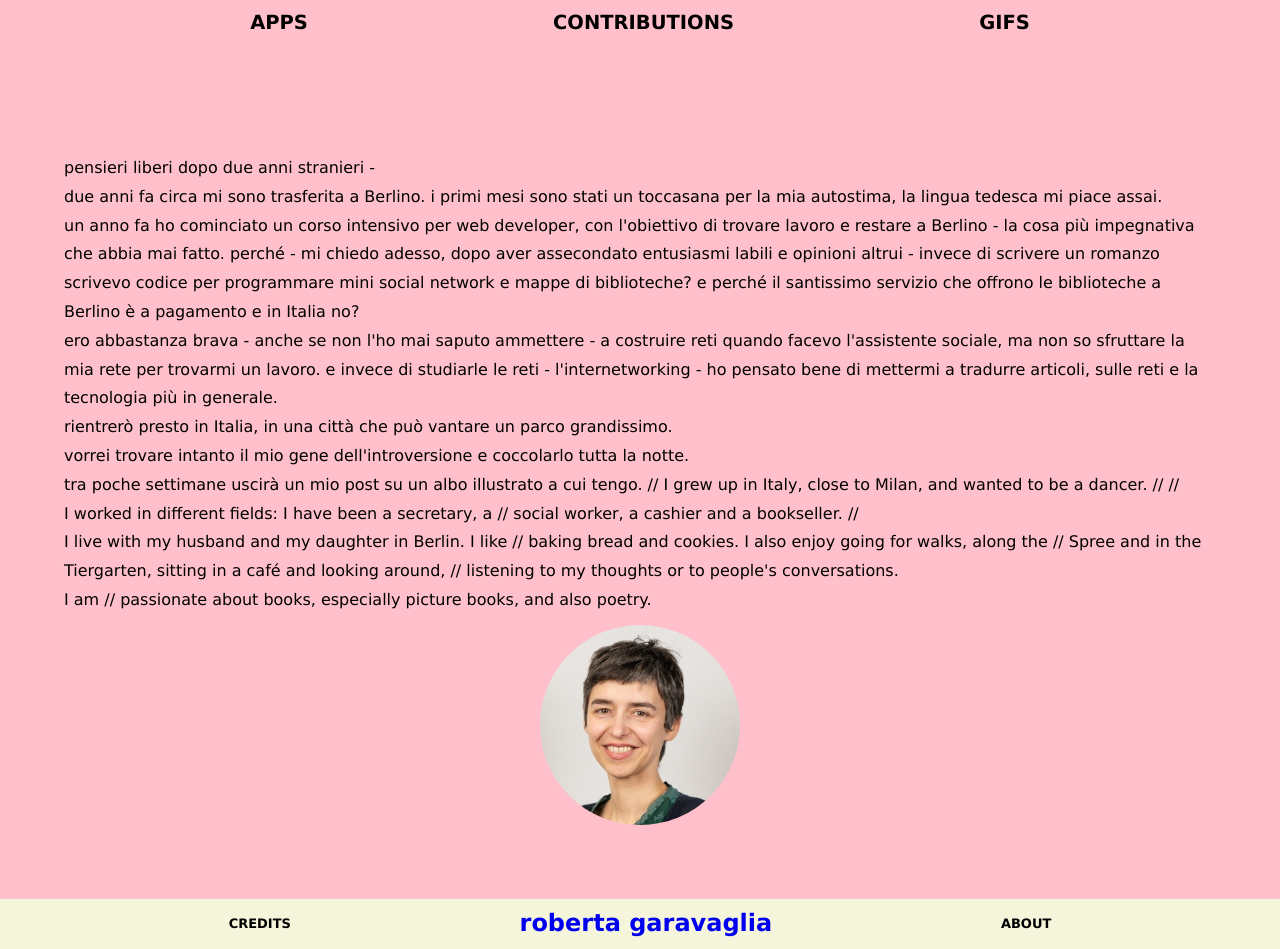
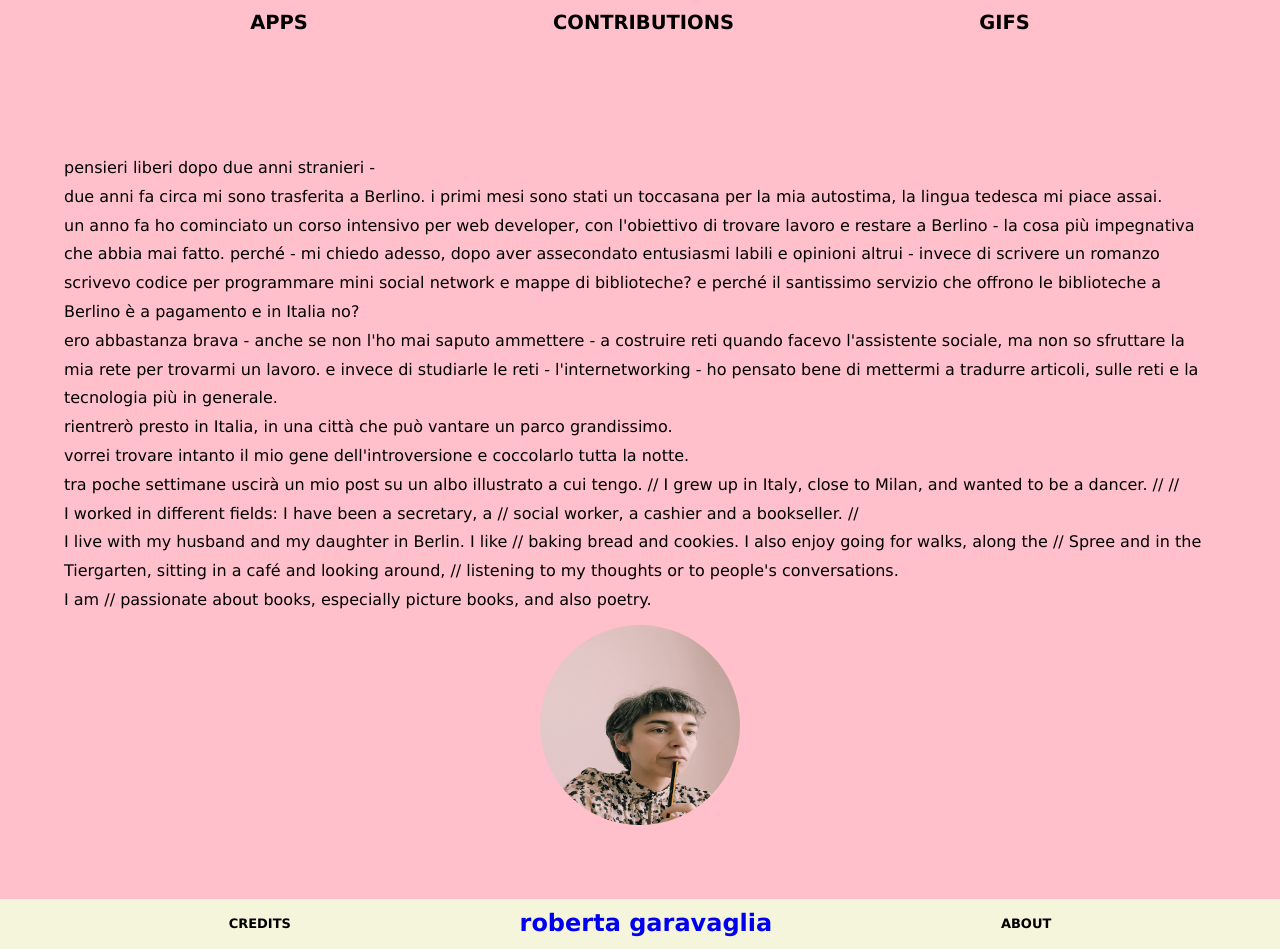
Before and after one commit to otaria-o/portfolio-otaria-o, a React (Create React App) app: page /about in a window 1280 px wide. Built offline with nearby package versions, Linux system fonts and the light colour scheme.

Commit message:
Update About.js
cambio fotina

```diff
--- a/src/About.js
+++ b/src/About.js
@@ -32,7 +32,7 @@ function About() {
           </p>
           <aside className="fotine">
             {/* <p className="arrow">&larr;</p> */}
-            <img className="slide" src="/1678464141377.jpg" alt="apple" />
+            <img className="slide" src="/1699264530278.jpg" alt="apple" />
             {/* <p className="arrow">&rarr;</p> */}
           </aside>
           {/* <figcaption className="label">this is me</figcaption> */}
```
